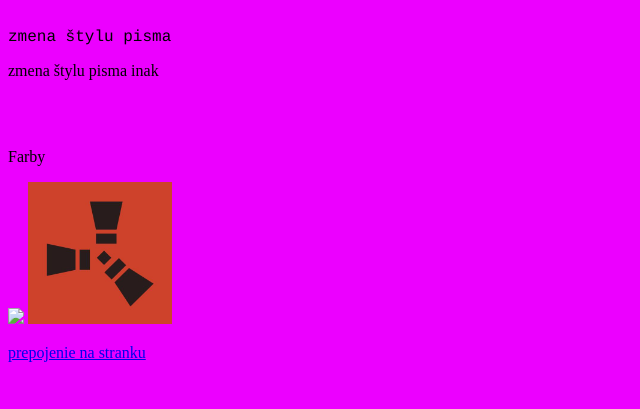
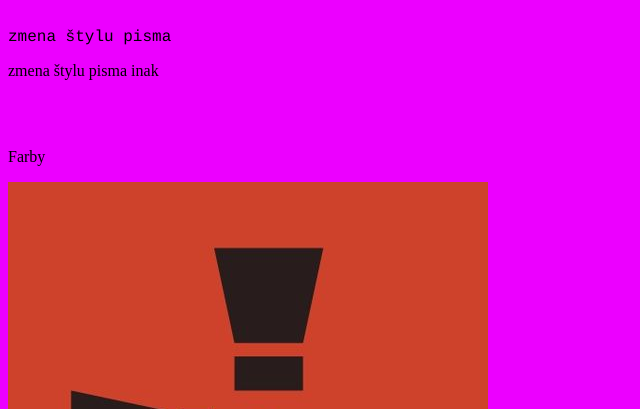
Before and after one commit to Kraus23/PocitacovaKriminalita, a plain HTML site: page index.html in a window 1280 px wide. Shown: the part 377-786 px from the top of the page, without its empty margins (0-640 px from the left). Drawn offline with Linux system fonts and the light colour scheme.

Commit message:
Update index.html

```diff
--- a/index.html
+++ b/index.html
@@ -21,7 +21,7 @@
 		</br>
 		<p> Farby</p>
 		<p><body style="background-color:#ec00ff"> </p>
-		<img src="\Ulohy\Damián Karaus 2.B\HTML\Images\R.jpg">
+		<img src="skuska/R.jpg">
 		<img src="skuska/R.jpg", width="144" height="142">
 
 
```
